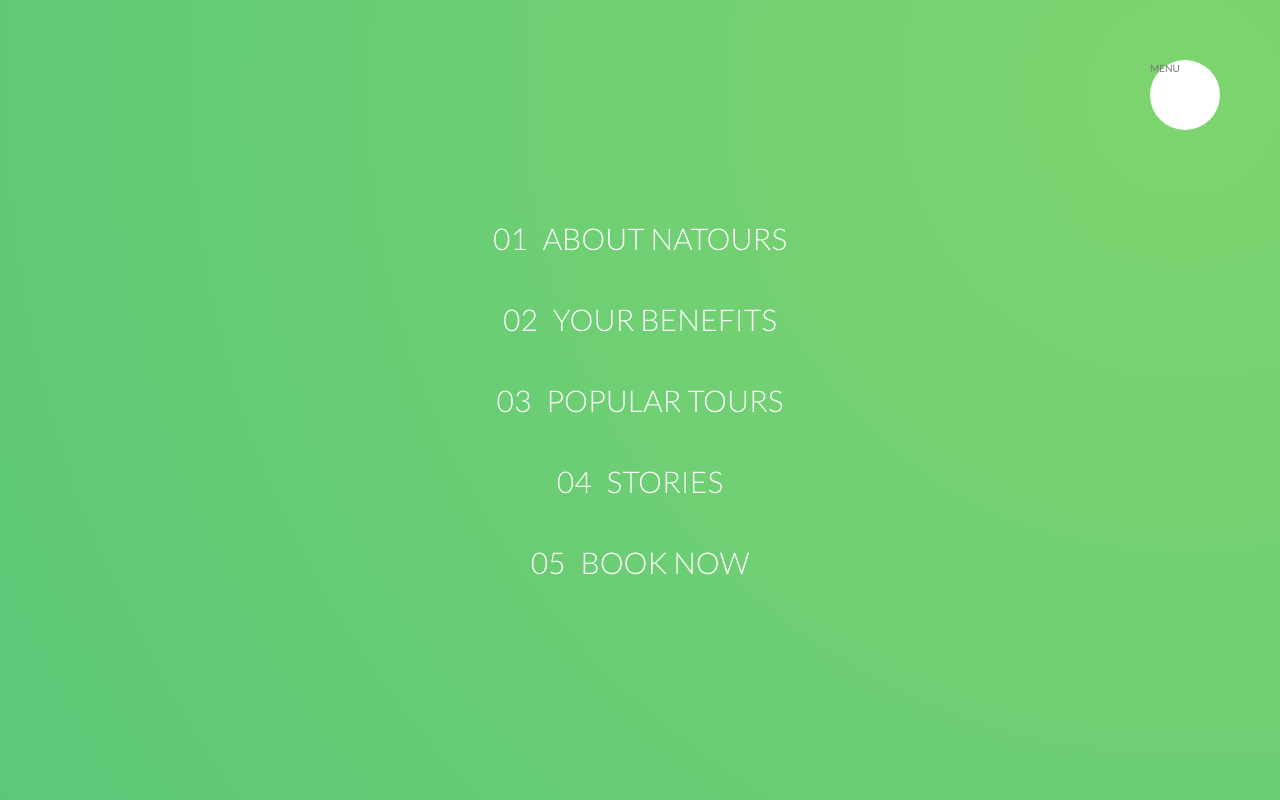
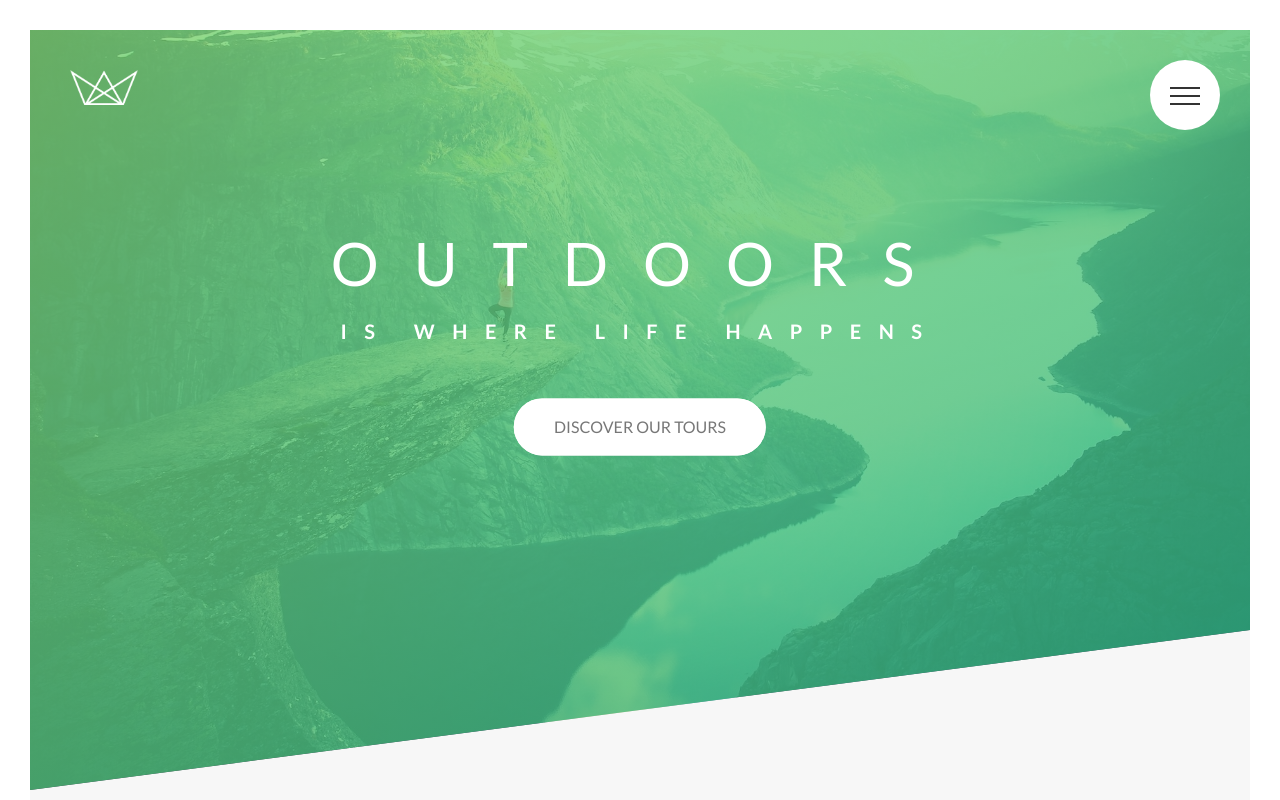
Before and after one commit to Muratozbk/Natours-Project-CSS, a website: page index.html in a window 1280 px wide. Shown: the top 800 px of the page. Drawn offline with Linux system fonts and the light colour scheme.

Commit message:
nav commit

```diff
--- a/index.html
+++ b/index.html
@@ -17,7 +17,9 @@
         <div class="navigation">
           <input type="checkbox" class="navigation__checkbox" id="navi-toggle">
 
-          <label for="navi-toggle" class="navigation__button">MENU</label>
+          <label for="navi-toggle" class="navigation__button">
+            <span class="navigation__icon">&nbsp;</span>
+          </label>
 
           <div class="navigation__background">&nbsp;</div>
 
--- a/sass/layout/_header.scss
+++ b/sass/layout/_header.scss
@@ -1,9 +1,9 @@
 .header {
     height: 95vh;
     background-image:linear-gradient(to right bottom,
-    rgba($color-primary-light, 0.78),
+    rgba($color-primary-light, 0.79),
      rgba($color-primary-dark
-     , 0.78)) , url(/img/hero.jpg);
+     , 0.79)) , url(/img/hero.jpg);
     background-size: cover;
     background-position: top;
     position: relative;
--- a/sass/layout/_navigation.scss
+++ b/sass/layout/_navigation.scss
@@ -12,6 +12,9 @@
         right: 6rem;
         border-radius: 50%;
         z-index: 225;
+        box-shadow: 0 1 rem 3rem rgba($color-black, .1);
+        text-align: center;
+        cursor: pointer;
     }
 
     &__background {
@@ -23,17 +26,21 @@
         right: 6.5rem;
         background-image: radial-gradient($color-primary-light, $color-primary-dark);
         z-index: 210;
+        transition: transform .8s cubic-bezier(0.86, 0, 0.07, 1);
 
-        transform: scale(80);
+        // transform: scale(80);
     }
 
     &__nav {
         height: 100vh;
-        width: 100%;
         position: fixed;
         top: 0;
-        right: 0;
+        left: 0;
         z-index: 220;
+
+        width: 0;
+        opacity: 0;
+        transition: all .8s cubic-bezier(0.68, -0.55, 0.265, 1.55);
     }
 
     &__list {
@@ -44,6 +51,7 @@
         // transform: translate(-50%, -50%);
         list-style: none;
         text-align: center;
+        width: 100%;
     }
 
     &__item {
@@ -77,4 +85,42 @@
             transform: translateX(1rem);
         }
     }
+
+    &__checkbox:checked ~ &__background {
+        transform: scale(80);
+    }
+
+    &__checkbox:checked ~ &__nav {
+        width: 100%;
+        opacity: 1;
+    }
+
+    &__icon {
+        position: relative;
+        margin-top: 3.5rem;
+        &,
+        &::before,
+        &::after {
+            width: 3rem;
+            height: 2px;
+            background-color: $color-grey-dark-3;
+            display: inline-block;
+        }
+
+        &::before,
+        &::after {
+            content: "";
+            position: absolute;
+            left: 0;
+        }
+
+        &::before { top: -.8rem;}
+        &::after { top: .8rem;}
+
+    }
+
+    &__button:hover &__icon::before {
+
+    }
 }
+// 6:25
```
Also changed, not shown: css/main.css, css/main.min.css.
